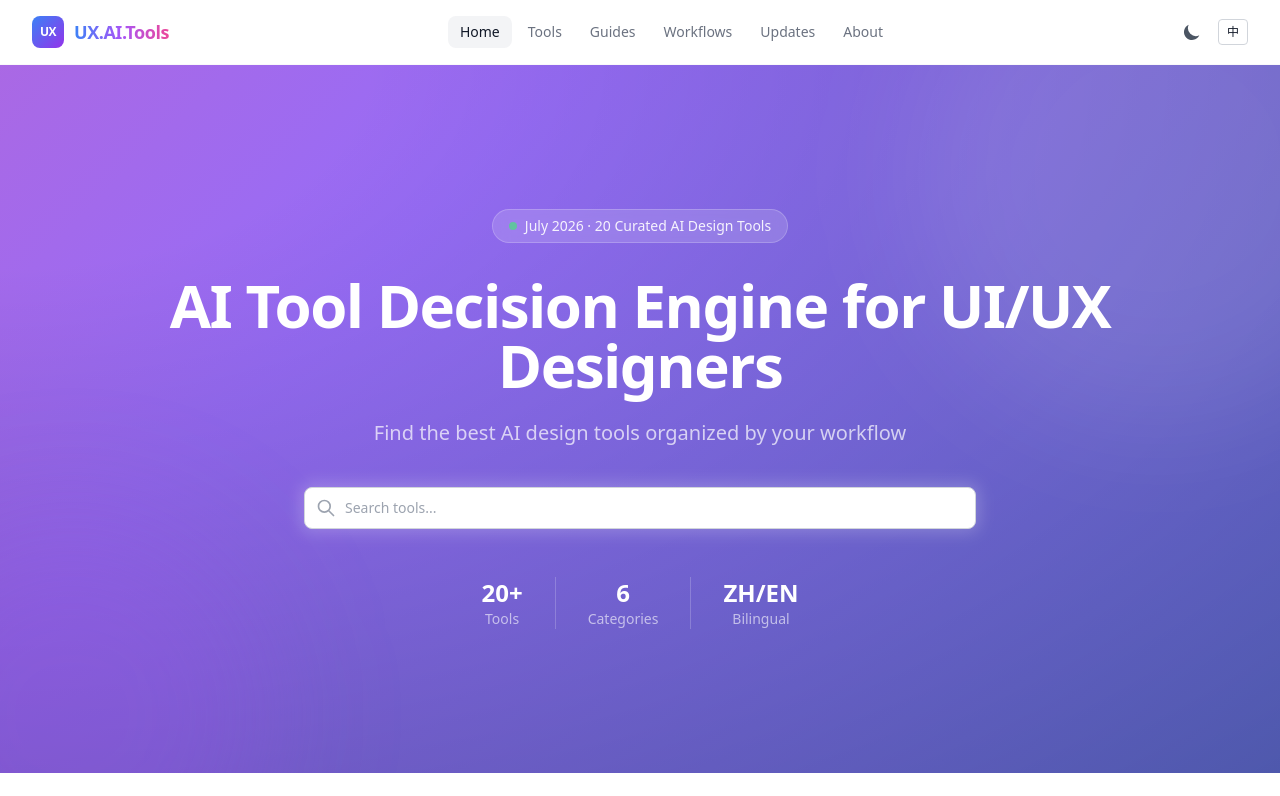
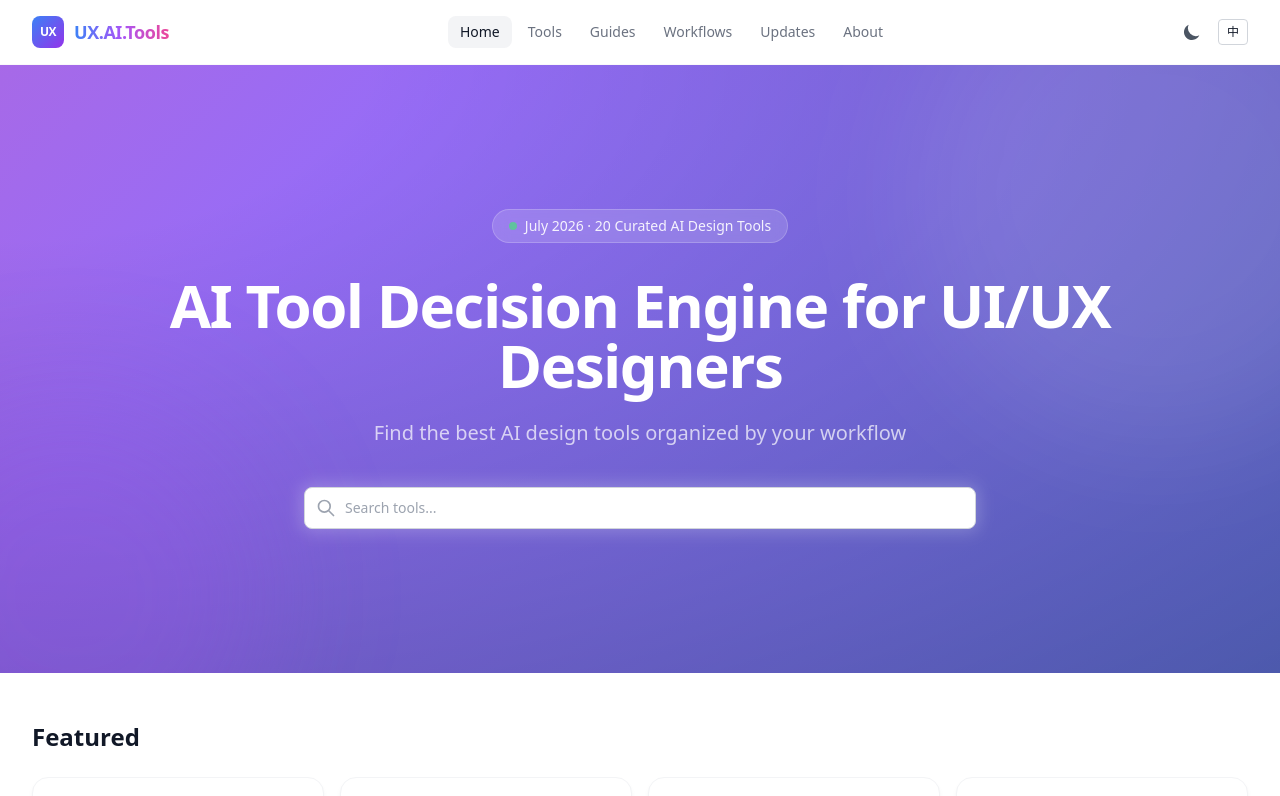
Before and after one commit to CastleDude/uiuxai, a Next.js app: page /en in a window 1280 px wide. Shown: the top 796 px of the page. Built offline with nearby package versions, Linux system fonts and the light colour scheme.

Commit message:
style: remove hero stats section

```diff
--- a/components/home/Hero.tsx
+++ b/components/home/Hero.tsx
@@ -52,22 +52,6 @@ export default function Hero({
           </div>
         </div>
 
-        <div className="mt-12 flex justify-center gap-8 text-white/60 text-sm animate-fade-in">
-          <div>
-            <span className="block text-2xl font-bold text-white">20+</span>
-            {locale === "zh" ? "精选工具" : "Tools"}
-          </div>
-          <div className="w-px bg-white/20" />
-          <div>
-            <span className="block text-2xl font-bold text-white">6</span>
-            {locale === "zh" ? "工作流分类" : "Categories"}
-          </div>
-          <div className="w-px bg-white/20" />
-          <div>
-            <span className="block text-2xl font-bold text-white">{locale === "zh" ? "中英" : "ZH/EN"}</span>
-            {locale === "zh" ? "双语" : "Bilingual"}
-          </div>
-        </div>
       </div>
     </section>
   );
```
